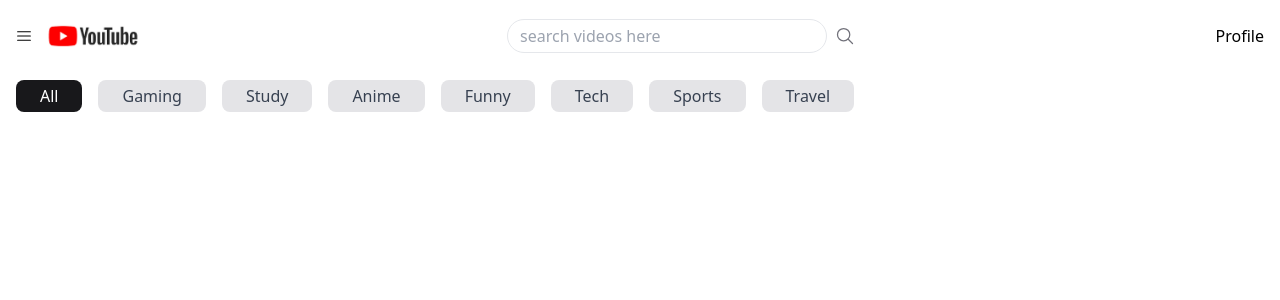
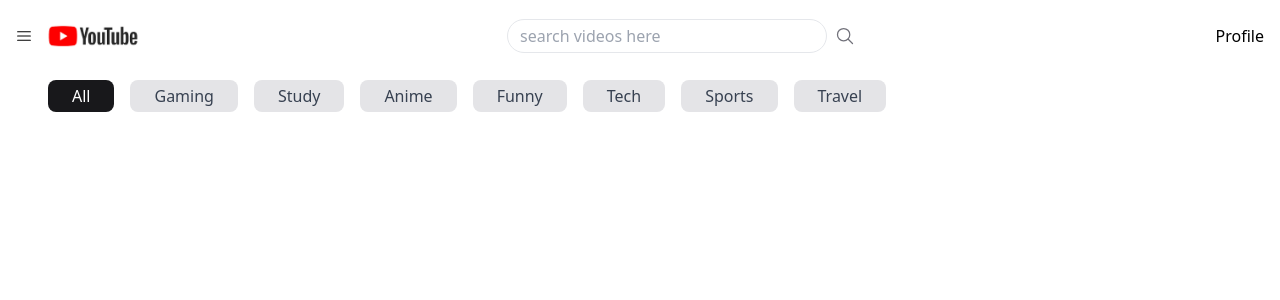
Before and after one commit to aadarshraj02/youtube-clone, a React (Vite) app in the folder client/: page / in a window 1280 px wide. Shown: the top 300 px of the page. Built offline with nearby package versions, Linux system fonts and the light colour scheme.

Commit message:
added horizontally scrollable category filter

```diff
--- a/client/src/components/CategoryFilter.tsx
+++ b/client/src/components/CategoryFilter.tsx
@@ -19,6 +19,7 @@ const Category = (): JSX.Element => {
   };
 
   return (
+    <div className="px-4">
     <div className="flex gap-4 overflow-x-auto px-4 py-2 whitespace-nowrap">
       {categories.map((category) => (
         <button
@@ -34,6 +35,7 @@ const Category = (): JSX.Element => {
         </button>
       ))}
     </div>
+    </div>
   );
 };
 
--- a/client/src/components/Navbar.tsx
+++ b/client/src/components/Navbar.tsx
@@ -1,6 +1,5 @@
 import { IoSearchOutline } from "react-icons/io5";
 import { RxHamburgerMenu } from "react-icons/rx";
-import CategoryFilter from "./CategoryFilter";
 
 const Navbar = ({
   onToggleSidebar,
@@ -26,7 +25,6 @@ const Navbar = ({
         </div>
         <button>Profile</button>
       </nav>
-      <CategoryFilter />
     </>
   );
 };
--- a/client/src/pages/Home.tsx
+++ b/client/src/pages/Home.tsx
@@ -1,6 +1,7 @@
 import { useState } from "react";
 import Navbar from "../components/Navbar";
 import Sidebar from "../components/Sidebar";
+import CategoryFilter from "../components/CategoryFilter";
 
 const Home = (): JSX.Element => {
   const [isSidebarOpen, setIsSidebarOpen] = useState(false);
@@ -8,15 +9,23 @@ const Home = (): JSX.Element => {
   const toggleSidebar = () => {
     setIsSidebarOpen((prev) => !prev);
   };
+
   return (
-    <>
-      <div>
-        <Navbar onToggleSidebar={toggleSidebar} />
+    <div className="max-w-full overflow-hidden">
+      <Navbar onToggleSidebar={toggleSidebar} />
+      <div className="flex">
+        <div
+          className={`transition-all duration-300 ease-linear ${
+            isSidebarOpen ? "w-48" : "w-0"
+          }`}
+        >
+          <Sidebar isOpen={isSidebarOpen} />
+        </div>
+        <div className="flex-1 px-4">
+          <CategoryFilter />
+        </div>
       </div>
-      <div>
-        <Sidebar isOpen={isSidebarOpen} />
-      </div>
-    </>
+    </div>
   );
 };
 
```
